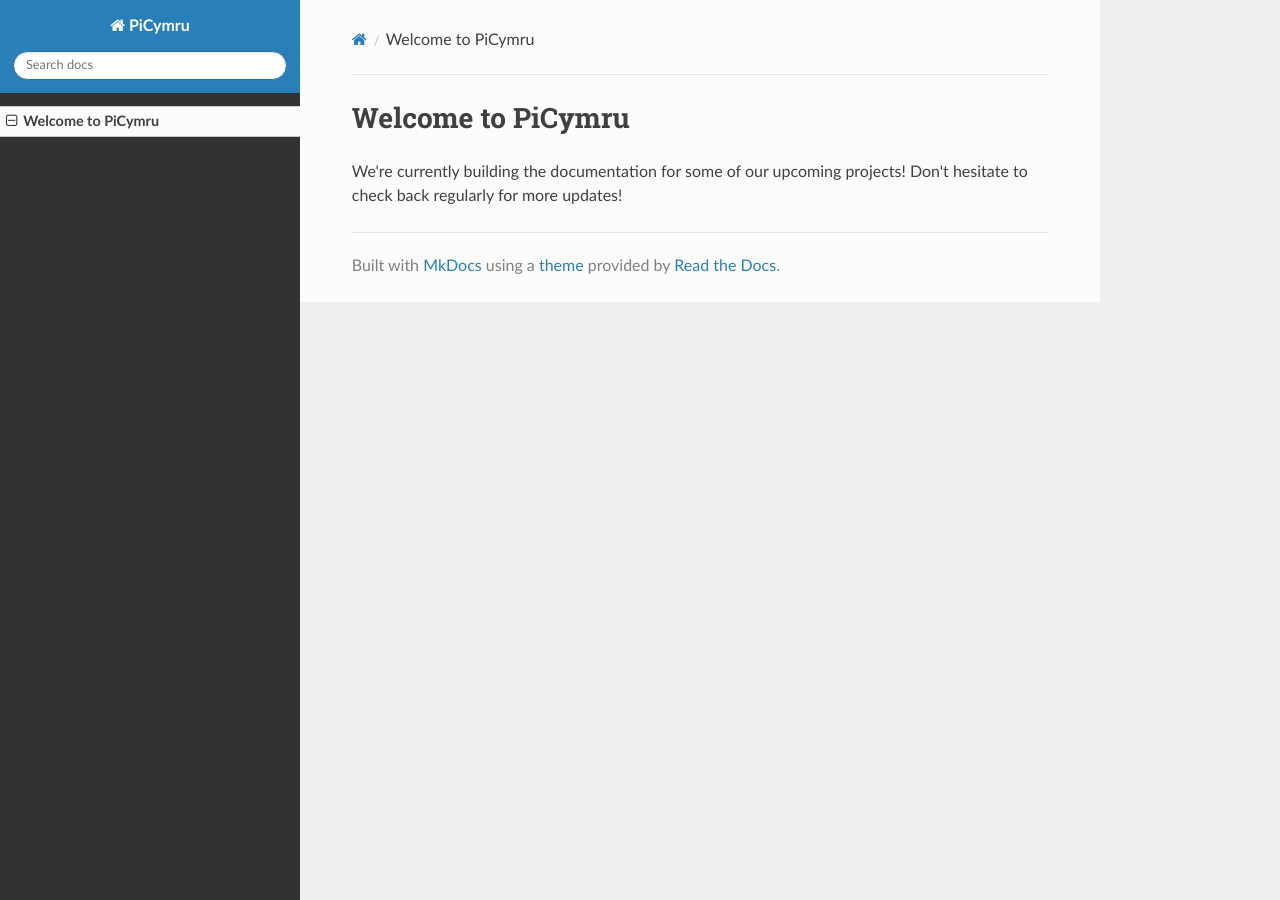
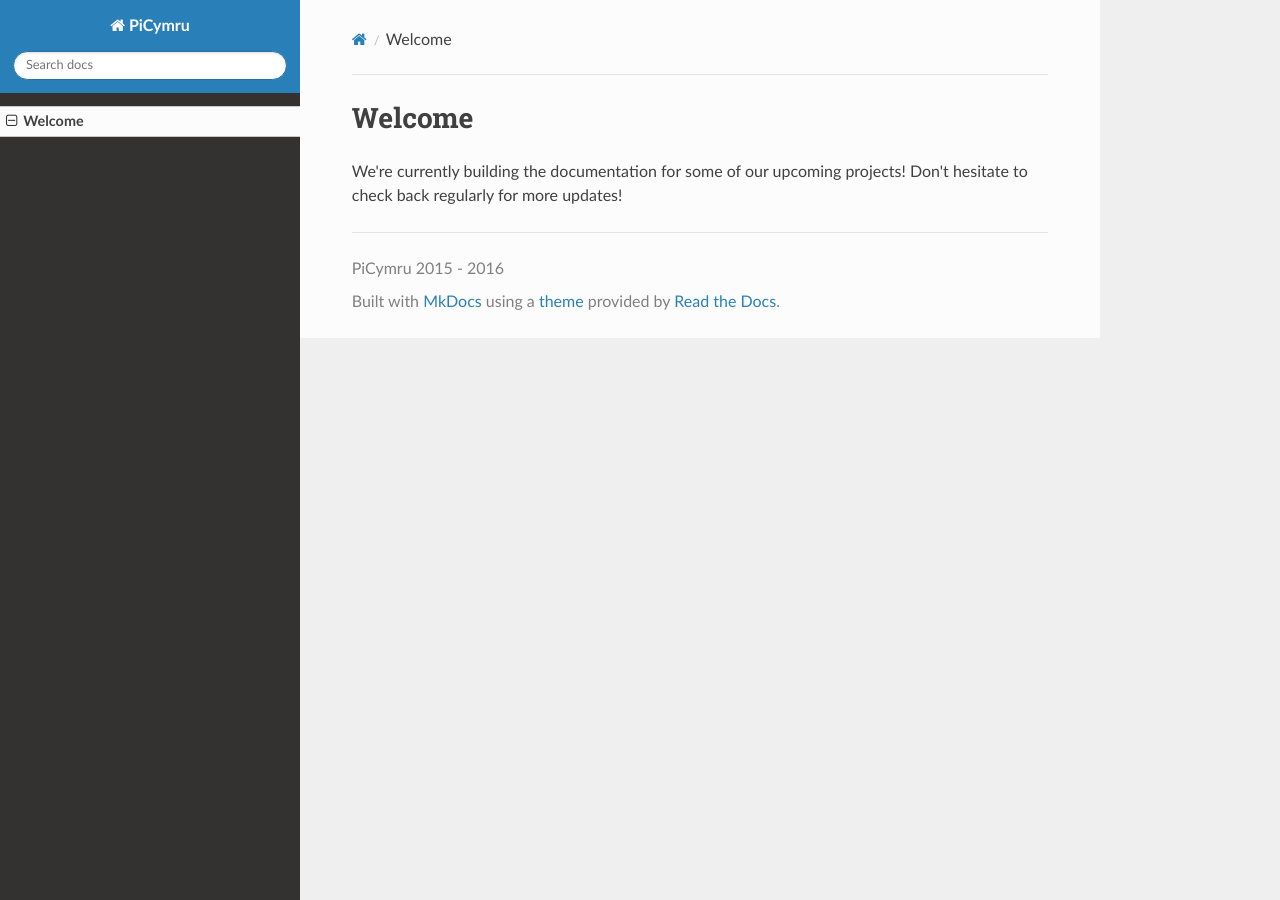
Before and after one commit to picymru/docs.codedin.wales, an MkDocs documentation site: the page built from docs/index.md, in a window 1280 px wide. Built offline with MkDocs 1.6.1, drawn with Linux system fonts in a browser that asks for light colours; nearby versions of some CDN libraries.

Commit message:
Improved formatting, and added copyright statement.

```diff
--- a/docs/index.md
+++ b/docs/index.md
@@ -1,3 +1,3 @@
-# Welcome to PiCymru
+# Welcome
 
 We're currently building the documentation for some of our upcoming projects! Don't hesitate to check back regularly for more updates!
--- a/mkdocs.yml
+++ b/mkdocs.yml
@@ -1,2 +1,3 @@
 site_name: PiCymru
+copyright: PiCymru 2015 - 2016
 theme: readthedocs
```
